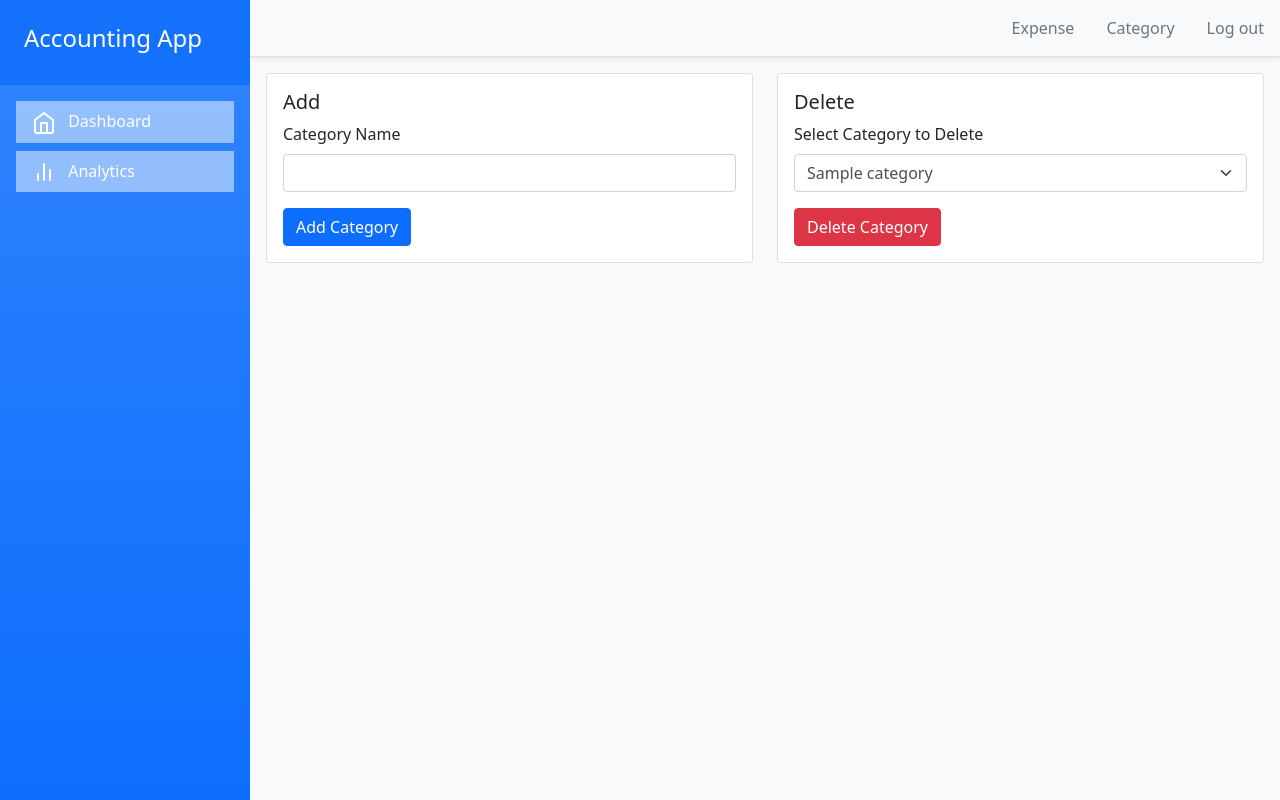
After one commit to seita-f/Cloud-Accounting-App, a Django app: page /category/list/00000000-0000-0000-0000-000000000001 in a window 1280 px wide. The commit adds this page. Run offline with Django 4.2, Linux system fonts and the light colour scheme; a user stored in the database is signed in; tables that the repository leaves empty hold one stand-in row (values such as "Sample post"); some libraries are stand-ins or nearby versions.

Commit message:
made it to implement category add & delete

```diff
--- a/expenses/models.py
+++ b/expenses/models.py
@@ -61,7 +61,6 @@ class Expense(models.Model):
     user = models.ForeignKey(User, on_delete=models.CASCADE, null=True)  # set User as a ForeignKey
     # models.PROTECT => not remove category when expense is removed
     category = models.ForeignKey(Category, on_delete=models.PROTECT, null=True, blank=True)
-
     name = models.CharField(max_length=50)
     amount = models.DecimalField(max_digits=8, decimal_places=2)
 
--- a/expenses/urls.py
+++ b/expenses/urls.py
@@ -1,6 +1,6 @@
 from django.urls import path
 from . import views
-from .views import ExpenseListView, ExpenseCreateView, ExpenseUpdateDeleteView
+from .views import ExpenseListView, ExpenseCreateView, ExpenseUpdateDeleteView, CategoryCreateDeleteView
 from .models import Expense
 from django.urls import reverse
 
@@ -39,13 +39,11 @@ urlpatterns = [
          ExpenseUpdateDeleteView.as_view(
         ),
         name='expense-edit'),
+
+    # Category Create and Delete
+    path('category/list/<uuid:url_uuid>',
+         CategoryCreateDeleteView.as_view(
+         ),
+         name='category-edit'),
+
 ]
-
-
-# urlpatterns += [
-#     path('expense/list/<uuid:url_uuid>',
-#              ExpenseListView.as_view(
-#                  template_name='dashboard.html'
-#              ),
-#              name='dashboard'),
-# ]
--- a/expenses/views.py
+++ b/expenses/views.py
@@ -229,7 +229,7 @@ class ExpenseCreateView(LoginRequiredMixin, CreateView):
 
 
 '''
-update and delete
+Expense: update and delete
 '''
 class ExpenseUpdateDeleteView(LoginRequiredMixin, UpdateView):
 
@@ -259,3 +259,36 @@ class ExpenseUpdateDeleteView(LoginRequiredMixin, UpdateView):
     #     expense = self.get_object()
     #     expense.delete()
     #     return HttpResponseRedirect(self.get_success_url())
+
+
+'''
+Category: update and delete
+'''
+class CategoryCreateDeleteView(LoginRequiredMixin, CreateView):
+
+    # User has not logged in yet
+    login_url = '/login/'
+    redirect_field_name = 'dashboard'
+
+    model = Category
+    template_name = 'category/create-delete.html'
+    fields = ['name']
+
+
+    def get_success_url(self):
+        # return HttpResponseRedirect(reverse('expenses:dashboard', args=[self.request.user.useraccount.random_url]))
+        return reverse('expenses:dashboard', kwargs={'url_uuid': self.request.user.useraccount.random_url})
+
+    def get_context_data(self, **kwargs):
+        context = super().get_context_data(**kwargs)
+        context['categories'] = Category.objects.all()
+        return context
+
+    def form_valid(self, form):
+        category = form.save(commit=False)
+        category.user = self.request.user
+        if self.request.POST.get('action') == 'add':
+            category.save()
+        elif self.request.POST.get('action') == 'delete':
+            category.delete()
+        return HttpResponseRedirect(self.get_success_url())
--- a/templates/base.html
+++ b/templates/base.html
@@ -71,10 +71,10 @@
                     <ul class="navbar-nav d-flex flex-row">
                         {% if user.is_authenticated %}
                             <li class="nav-item ml-3 text-muted">
-                                <a class="nav-item ml-3 text-muted text-decoration-none" href="{% url 'expenses:expense-create' %}">Add Expense</a>
+                                <a class="nav-item ml-3 text-muted text-decoration-none" href="{% url 'expenses:expense-create' %}">Expense</a>
                             </li>
                             <li class="nav-item ml-3 text-muted">
-                                <a class="nav-item ml-3 text-muted text-decoration-none" href="{% url 'expenses:login' %}">Add Category</a>
+                                <a class="nav-item ml-3 text-muted text-decoration-none" href="{% url 'expenses:category-edit' user.useraccount.random_url %}">Category</a>
                             </li>
                             <li class="nav-item ml-3 text-muted">
                                 <a class="nav-item ml-3 text-muted text-decoration-none" href="{% url 'expenses:login' %}">Log out</a>
--- /dev/null
+++ b/templates/category/create-delete.html
@@ -0,0 +1,48 @@
+{% extends "base.html" %}
+
+{% block contents %}
+
+    <div class="content p-3">
+    <div class="row">
+      <div class="col-sm-6">
+        <div class="card">
+          <div class="card-body">
+            <h5 class="card-title">Add</h5>
+            <!-- Add Category Form -->
+            <form method="post" action="{% url 'expenses:category-edit' user.useraccount.random_url %}">
+              {% csrf_token %}
+              <input type="hidden" name="action" value="add">
+              <div class="mb-3">
+                <label for="id_name" class="form-label">Category Name</label>
+                <input type="text" name="name" id="id_name" class="form-control" required>
+              </div>
+              <button type="submit" class="btn btn-primary">Add Category</button>
+            </form>
+          </div>
+        </div>
+      </div>
+      <div class="col-sm-6">
+        <div class="card">
+          <div class="card-body">
+            <!-- Delete Category Form -->
+            <h5 class="card-title">Delete</h5>
+            <form method="post" action="{% url 'expenses:category-edit' user.useraccount.random_url %}">
+              {% csrf_token %}
+              <input type="hidden" name="action" value="delete">
+              <div class="mb-3">
+                <label for="id_category" class="form-label">Select Category to Delete</label>
+                <select name="category" id="id_category" class="form-select" required>
+                  {% for category in categories %}
+                  <option value="{{ category.id }}">{{ category.name }}</option>
+                  {% endfor %}
+                </select>
+              </div>
+              <button type="submit" class="btn btn-danger">Delete Category</button>
+            </form>
+          </div>
+        </div>
+      </div>
+    </div>
+    </div>
+
+{% endblock %}
```
Also changed, not shown: templates/UserAuthentication/auth_base.html (+1 -52 lines), templates/analytics.html (+20 -26 lines), templates/expenses/create.html (+39 -5 lines).
